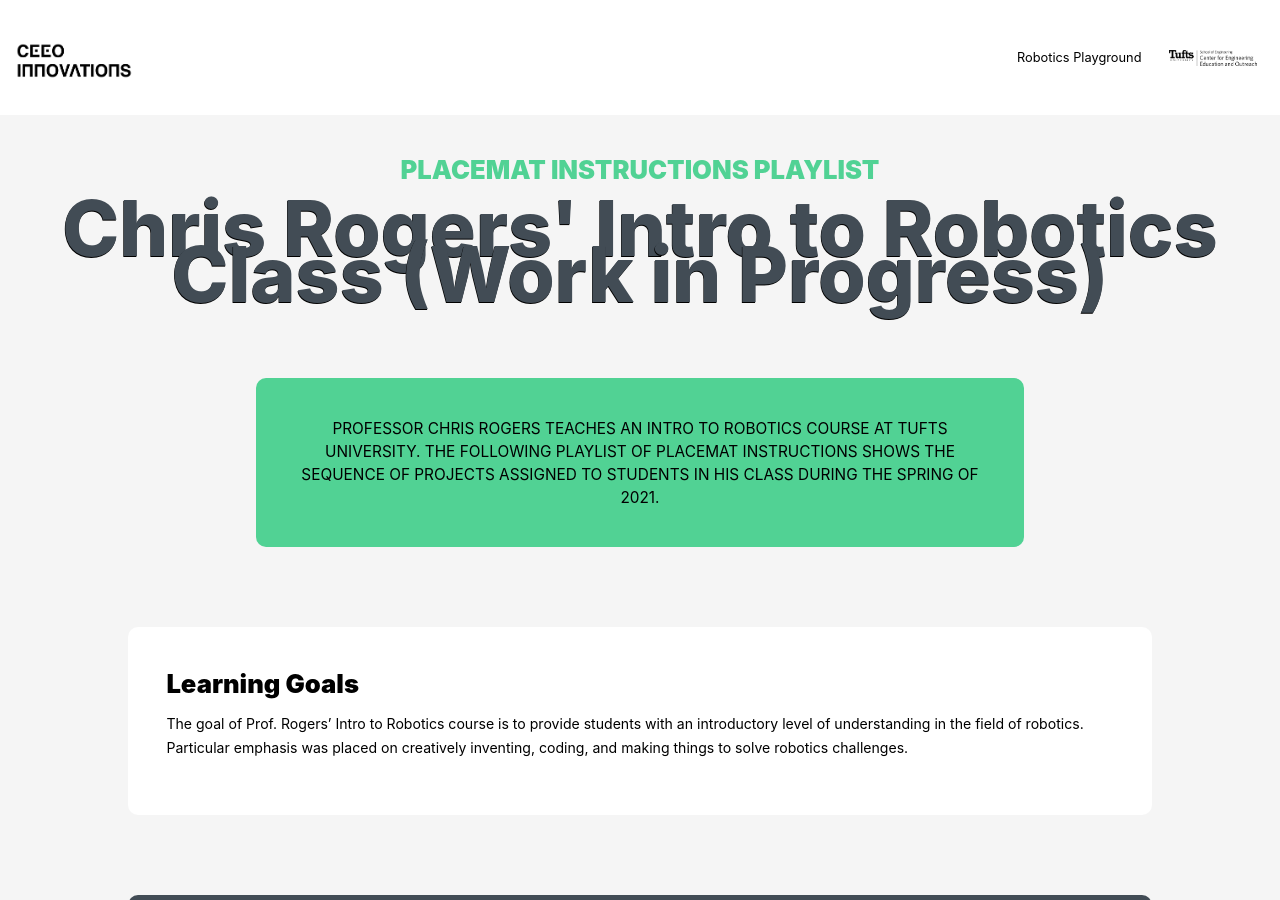
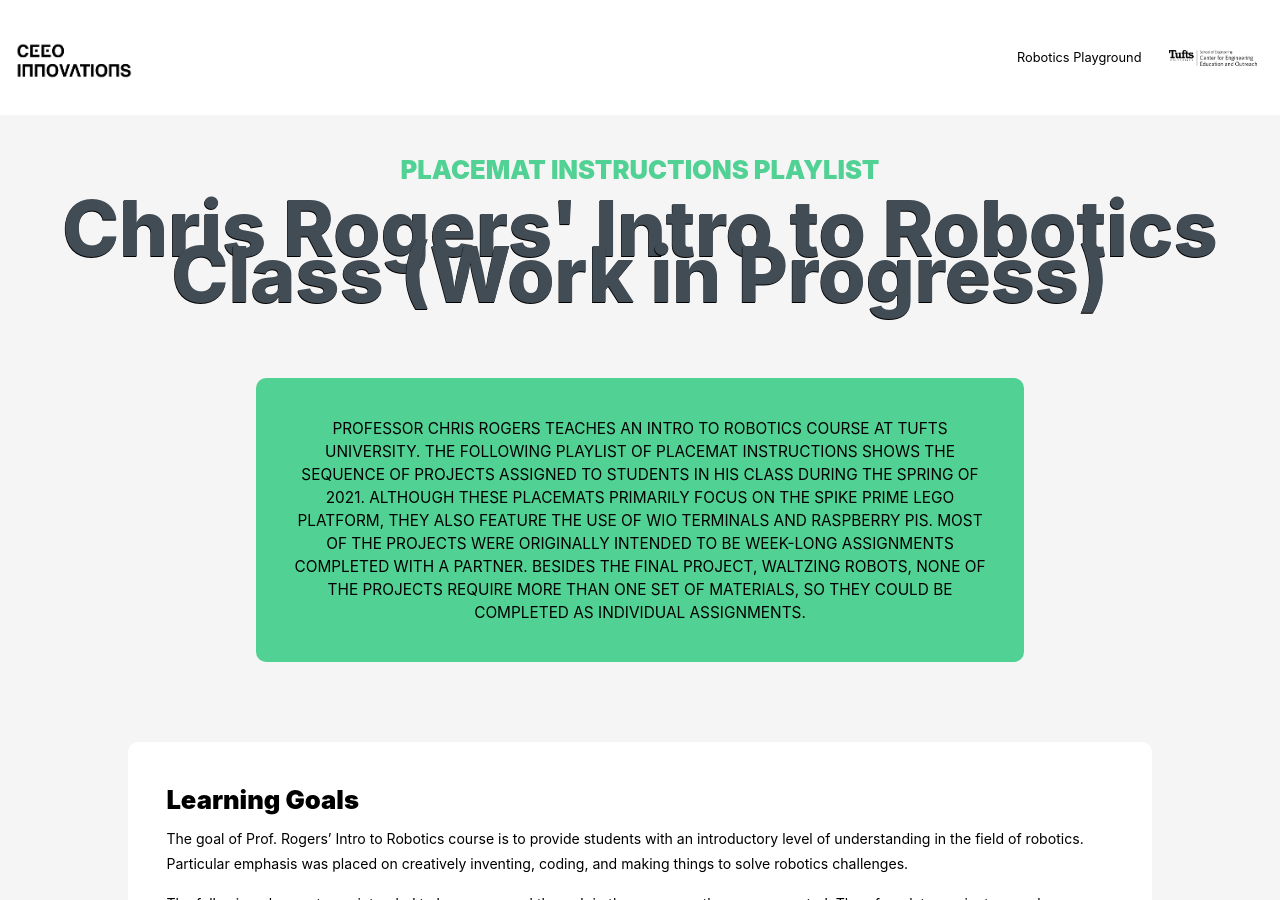
Before and after one commit to ceeoinnovations/RoboticsPlayground, a Jekyll site: the page built from _playlists/me35playlist.md, in a window 1280 px wide and 900 px high. Built offline with Jekyll 4.4.1, drawn with Linux system fonts in a browser that asks for light colours; some of the changed text lies outside the part shown.

Commit message:
Update me35playlist.md

```diff
--- a/_playlists/me35playlist.md
+++ b/_playlists/me35playlist.md
@@ -2,11 +2,13 @@
 layout: post
 title: Chris Rogers' Intro to Robotics Class (Work in Progress)
 displayimg: web/img/ME35_Cover.png
-description: Professor Chris Rogers teaches an Intro to Robotics course at Tufts University. The following playlist of placemat instructions shows the sequence of projects assigned to students in his class during the Spring of 2021.
+description: Professor Chris Rogers teaches an Intro to Robotics course at Tufts University. The following playlist of placemat instructions shows the sequence of projects assigned to students in his class during the Spring of 2021. Although these placemats primarily focus on the SPIKE Prime Lego platform, they also feature the use of WIO Terminals and Raspberry Pis. Most of the projects were originally intended to be week-long assignments completed with a partner. Besides the final project, Waltzing Robots, none of the projects require more than one set of materials, so they could be completed as individual assignments.
 ---
 <div class="learninggoals" markdown="1">
 # Learning Goals
 The goal of Prof. Rogers’ Intro to Robotics course is to provide students with an introductory level of understanding in the field of robotics. Particular emphasis was placed on creatively inventing, coding, and making things to solve robotics challenges.
+
+The following placemats are intended to be progressed through in the sequence they are presented. Therefore, later projects may draw on knowledge acquired through earlier projects. If one placemat is selected individually, it may be useful to review the code and concepts explained on previous placemats.
 
 </div>
 
```
